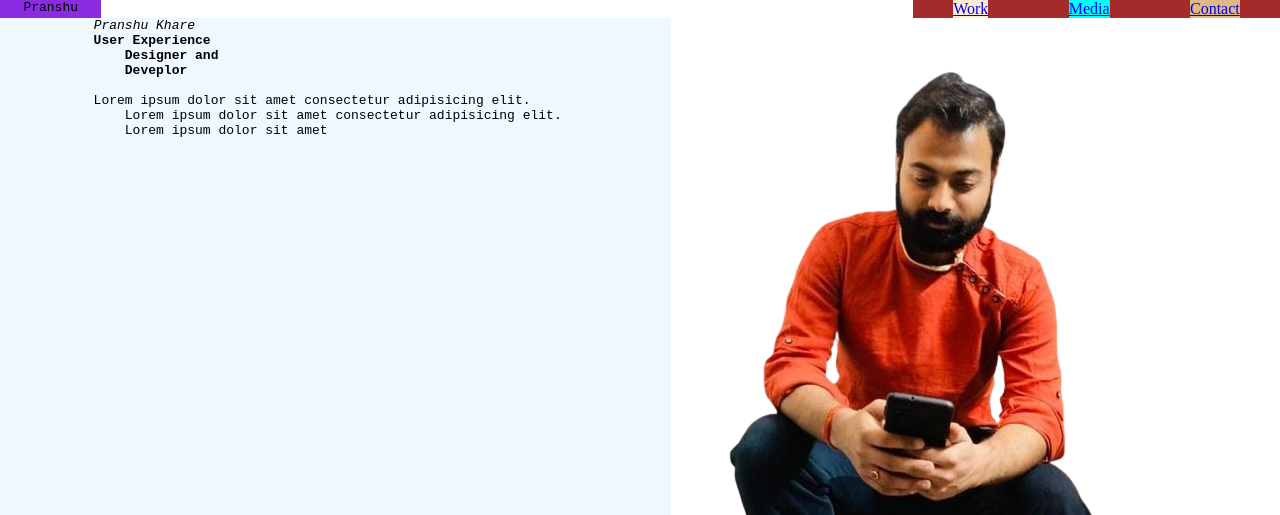
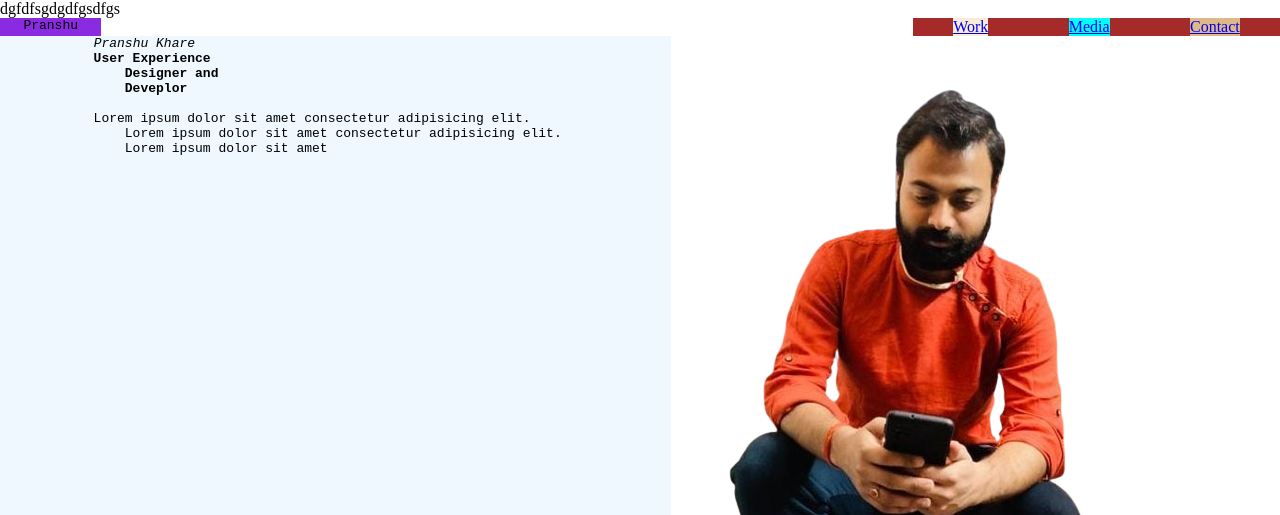
Before and after one commit to pranshukhare6704/personal-portfolio, a plain HTML site: page index.html in a window 1280 px wide. Shown: the top 515 px of the page. Drawn offline with Linux system fonts and the light colour scheme.

Commit message:
this is bulshit text added by mistake

```diff
--- a/index.html
+++ b/index.html
@@ -7,7 +7,7 @@
     <title>Pranshu Khare</title>
     <link href="project-style.css" type="text/css" rel="stylesheet">
 </head>
-
+dgfdfsgdgdfgsdfgs
 <body>
     <div>
         <div class="C1">
```
